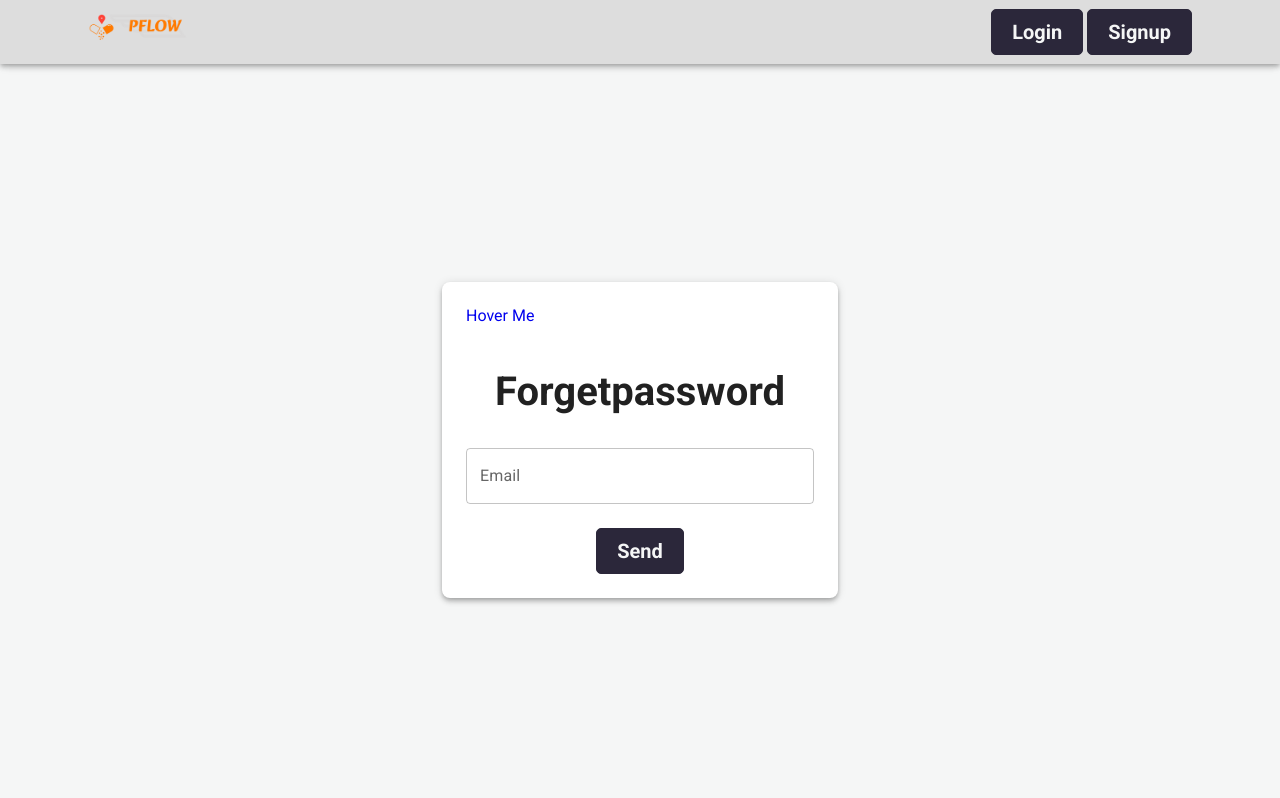
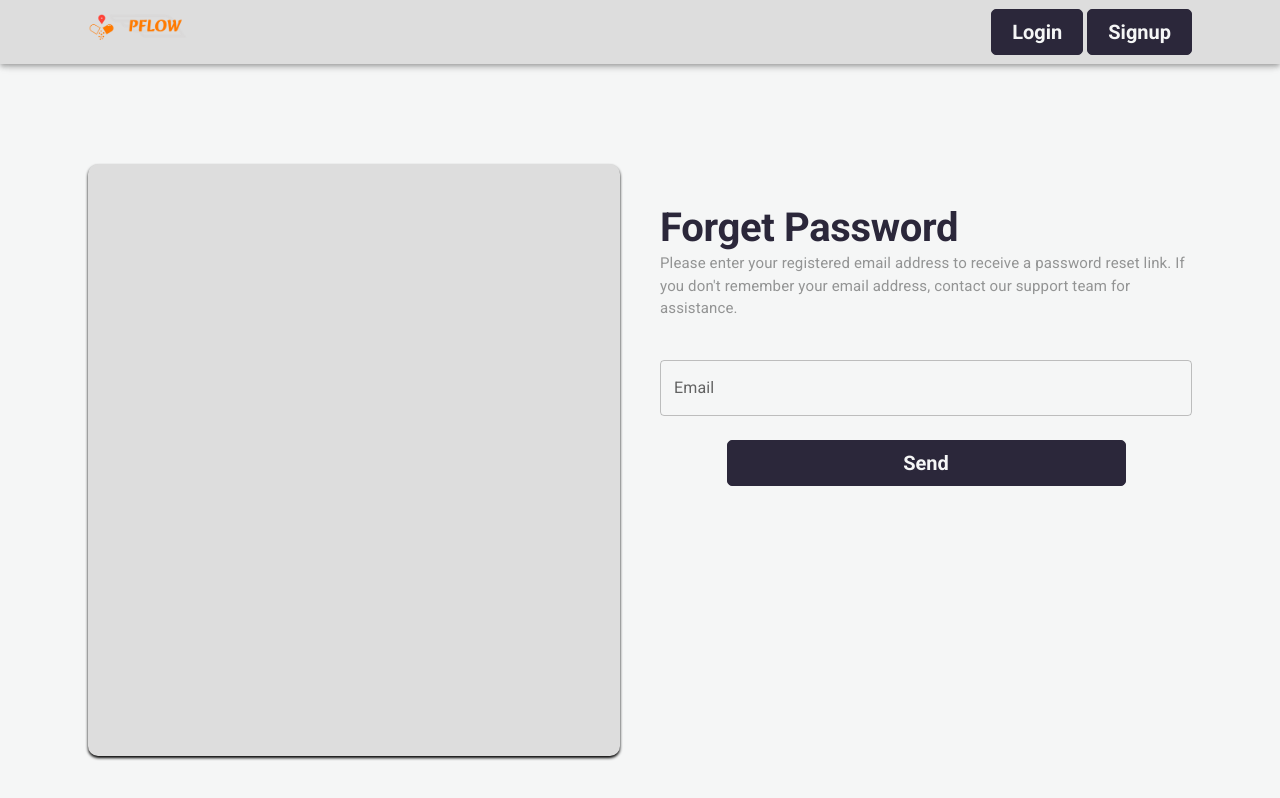
Before and after one commit to elref7i/p-flow, a React (Vite) app: page /forgetpassword in a window 1280 px wide. Built offline with nearby package versions, Linux system fonts and the light colour scheme.

Commit message:
Refactor ForgetPassword and Login components; remove unused imports, enhance layout with Grid2, and update styling

```diff
--- a/src/components/Navbar/Navbar.jsx
+++ b/src/components/Navbar/Navbar.jsx
@@ -6,7 +6,7 @@ import Typography from '@mui/material/Typography';
 import Badge from '@mui/material/Badge';
 import MailIcon from '@mui/icons-material/Mail';
 import NotificationsIcon from '@mui/icons-material/Notifications';
-import { Button, Container } from '@mui/material';
+import { Container } from '@mui/material';
 import FadeMenu from '../Common/FadeMenu';
 import InputSearch from '../Common/InputSearch';
 import { Link } from 'react-router-dom';
--- a/src/pages/Forgetpassword/Forgetpassword.jsx
+++ b/src/pages/Forgetpassword/Forgetpassword.jsx
@@ -1,18 +1,10 @@
-import {
-  Button,
-  TextField,
-  Container,
-  Box,
-  Typography,
-  Paper,
-} from '@mui/material';
+import { TextField, Typography, Grid2, Box } from '@mui/material';
 import CustomButton from '../../components/Common/ButtonStyle';
 import { useFormik } from 'formik';
 // import { Link } from 'react-router-dom';
 import * as Yup from 'yup';
-import { Link } from 'react-router-dom';
 
-export default function Forgetpassword() {
+export default function ForgetPassword() {
   const emailRegex = /^[^\s@]+@[^\s@]+\.[^\s@]+$/;
 
   const validationSchema = Yup.object({
@@ -31,34 +23,72 @@ export default function Forgetpassword() {
   });
 
   return (
-    <Box
-      component={'section'}
+    <Grid2
+      spacing={5}
+      container
       sx={{
         minHeight: '80vh',
-        display: 'flex',
-        alignItems: 'center',
+        mt: 5,
+        p: 3,
+        borderRadius: 2,
       }}
     >
-      <Container maxWidth="xs">
-        <Paper sx={{ mt: 5, p: 3, borderRadius: 2 }} elevation={4}>
-          <Box sx={{ mb: 5 }}>
-            <Link to="login">
-              <Link to="/login">Hover Me</Link>
-            </Link>
+      <Grid2
+        size={{ md: 6 }}
+        sx={{
+          display: { xs: 'none', md: 'block' },
+          bgcolor: '#DDDDDD',
+          borderRadius: '10px',
+          boxShadow: '0px 2px 3px',
+        }}
+      ></Grid2>
+      <Grid2
+        size={{ xs: 12, md: 6 }}
+        sx={{
+          pt: 5,
+        }}
+      >
+        <Box
+          sx={{
+            height: '100%', // يخليه ياخد الطول بالكامل
+            width: '100%',
+            display: 'flex',
+            flexDirection: 'column',
+            justifyContent: 'start',
+            // gap: 9, // المسافة بين العناصر بدل marginBottom
+          }}
+        >
+          <Box component={'header'} marginBottom={3}>
+            <Typography
+              variant="h2"
+              align="center"
+              sx={{
+                fontSize: '40px',
+                fontWeight: 'bold',
+                color: '#2B273A',
+                textAlign: 'left',
+              }}
+            >
+              Forget Password
+            </Typography>
+            <Typography
+              variant="body1"
+              sx={{ fontSize: '15px', color: '#939494' }}
+            >
+              Please enter your registered email address to receive a password
+              reset link. If you don&apos;t remember your email address, contact
+              our support team for assistance.
+            </Typography>
           </Box>
-          <Typography
-            variant="h5"
-            sx={{ fontSize: '40px', fontWeight: 'bold' }}
-            align="center"
-            gutterBottom
-          >
-            Forgetpassword
-          </Typography>
-          <TextField fullWidth label="Email" margin="normal" sx={{ mb: 3 }} />
+          <form>
+            <TextField fullWidth label="Email" margin="normal" sx={{ mb: 3 }} />
 
-          <CustomButton>Send</CustomButton>
-        </Paper>
-      </Container>
-    </Box>
+            <CustomButton w="100%" sm="75%" md="50%">
+              Send
+            </CustomButton>
+          </form>
+        </Box>
+      </Grid2>
+    </Grid2>
   );
 }
--- a/src/pages/Login/Login.jsx
+++ b/src/pages/Login/Login.jsx
@@ -80,7 +80,7 @@ export default function Login() {
           boxShadow: '0px 2px 3px',
         }}
       ></Grid2>
-      <Grid2 size={{ xs: 12, md: 6 }} sx={{ bg: 'red' }}>
+      <Grid2 size={{ xs: 12, md: 6 }} sx={{ bg: 'red', pt: 5 }}>
         <Typography
           variant="h5"
           align="center"
```
